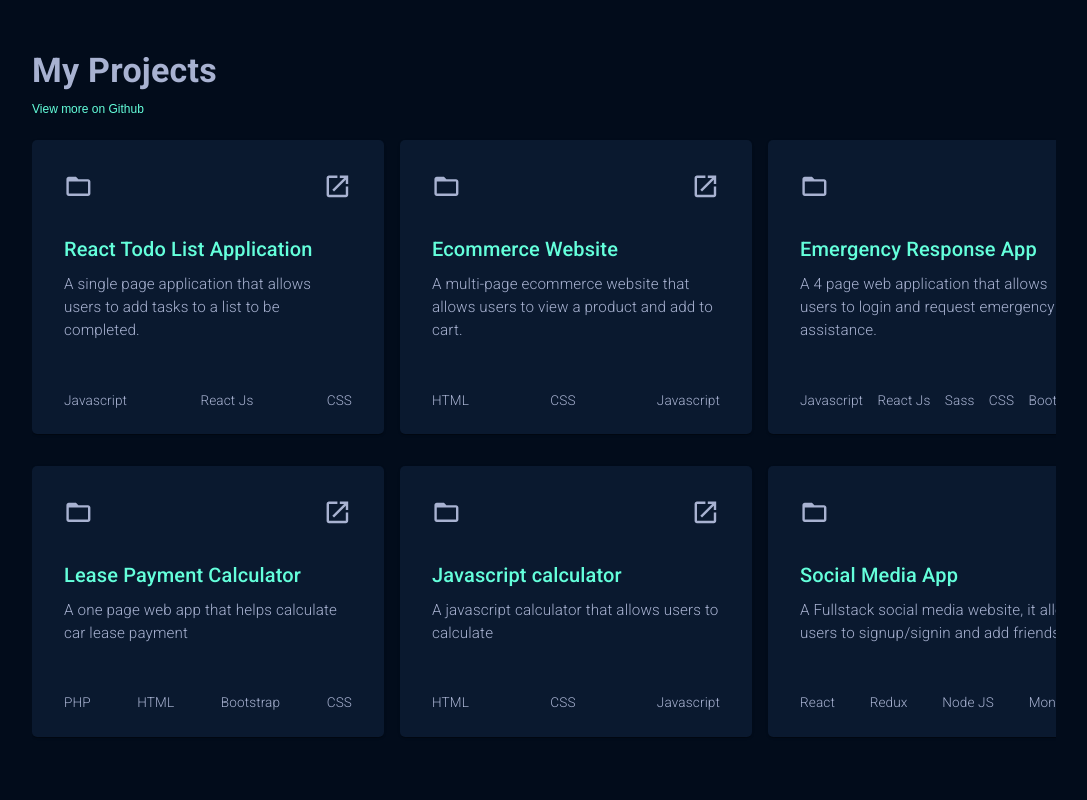
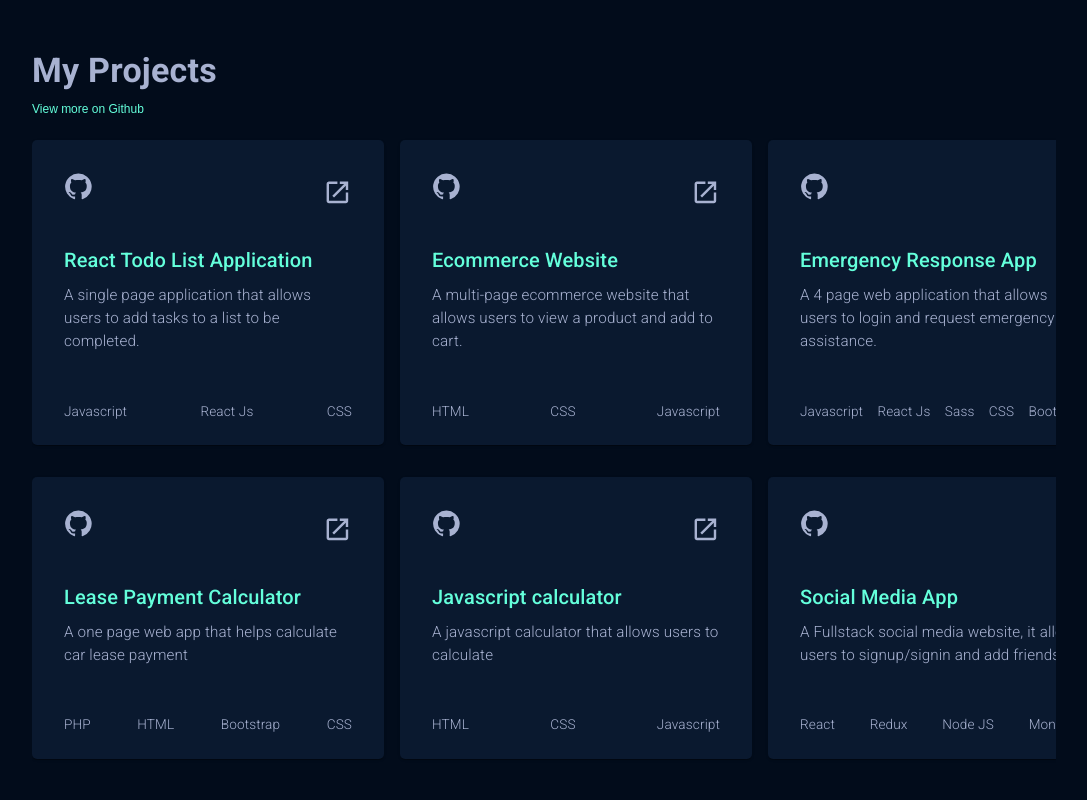
Before and after one commit to JAbsolu/React-portfolio, a React (Create React App) app: page / in a window 1280 px wide. Shown: the part 960-1760 px from the top of the page, without its empty margins (96-1183 px from the left). Built offline with nearby package versions, Linux system fonts and the light colour scheme.

Commit message:
fixed project links

```diff
--- a/src/components/Projects/index.jsx
+++ b/src/components/Projects/index.jsx
@@ -7,11 +7,13 @@ import {
   } from "@mui/material";
 import FolderOpenIcon from '@mui/icons-material/FolderOpen';
 import LaunchIcon from '@mui/icons-material/Launch';
+import GitHubIcon from '@mui/icons-material/GitHub';
 import Card from '@mui/material/Card';
 import CardContent from '@mui/material/CardContent';
 import FlexBetween from "../flexBetween";
 import { themeSettings } from "../../theme";
 import { projects } from "../../user";
+import { attributes } from "../../pageAttributes";
 
 
 const Projects = () => {
@@ -27,7 +29,10 @@ const Projects = () => {
         <Box sx={{
           mt: "5rem",
         }}>
-          <Typography variant="h4" sx={{
+          <Typography
+            variant="h4"
+            id={attributes.projects}
+            sx={{
             fontWeight: "bold",
             pt: "1rem",
             pb: "0",
@@ -62,6 +67,11 @@ const Projects = () => {
               overflowX: "scroll",
             }}>
               {/* CARD 1 */}
+              <Link
+                href={projects.todo.frontendView}
+                underline="none"
+                target="_new"
+              >
               <Card sx={{
                 minWidth: '22rem',
                 maxWidth: "24rem",
@@ -73,7 +83,11 @@ const Projects = () => {
                   p: "2rem",
                 }}>
                   <FlexBetween>
-                    <FolderOpenIcon sx={{
+                    <Link
+                      href={projects.todo.github}
+                      target="_new"
+                    >
+                    <GitHubIcon sx={{
                       color: lightSlate,
                       fontSize: "1.8rem",
                       "&:hover": {
@@ -81,6 +95,7 @@ const Projects = () => {
                         cursor: "pointer",
                       },
                     }}/>
+                    </Link>
                     <LaunchIcon sx={{
                       color: lightSlate,
                       fontSize: "1.8rem",
@@ -125,7 +140,13 @@ const Projects = () => {
                   </FlexBetween>
                 </CardContent>
               </Card>
+              </Link>
               {/* CARD 2 */}
+              <Link
+                href={projects.ecommerceApp.frontendView}
+                target="_new"
+                underline="none"
+              >
               <Card sx={{
                 minWidth: '22rem',
                 maxWidth: "24rem",
@@ -137,14 +158,20 @@ const Projects = () => {
                   p: "2rem",
                 }}>
                   <FlexBetween>
-                    <FolderOpenIcon sx={{
+                  <Link
+                      href={projects.ecommerceApp.github}
+                      target="_new"
+                      underline="none"
+                    >
+                      <GitHubIcon sx={{
                         color: lightSlate,
                         fontSize: "1.8rem",
                         "&:hover": {
                           color: green,
-                        cursor: 'pointer',
+                          cursor: "pointer",
                         },
                       }}/>
+                    </Link>
                     <LaunchIcon sx={{
                       color: lightSlate,
                       fontSize: "1.8rem",
@@ -189,7 +216,13 @@ const Projects = () => {
                   </FlexBetween>
                 </CardContent>
               </Card>
+              </Link>
               {/* CARD 3 */}
+              <Link
+                href={projects.ErApp.frontendView}
+                target="_new"
+                underline="none"
+              >
               <Card sx={{
                 minWidth: '22rem',
                 maxWidth: "24rem",
@@ -201,14 +234,19 @@ const Projects = () => {
                   p: "2rem",
                 }}>
                   <FlexBetween>
-                    <FolderOpenIcon sx={{
+                  <Link
+                      href={projects.ErApp.github}
+                      target="_new"
+                    >
+                      <GitHubIcon sx={{
                         color: lightSlate,
                         fontSize: "1.8rem",
                         "&:hover": {
                           color: green,
-                        cursor: 'pointer',
+                          cursor: "pointer",
                         },
                       }}/>
+                    </Link>
                     <LaunchIcon sx={{
                       color: lightSlate,
                       fontSize: "1.8rem",
@@ -253,6 +291,7 @@ const Projects = () => {
                   </FlexBetween>
                 </CardContent>
               </Card>
+              </Link>
             </Box>
             {/* ROW 2 */}
             <Box sx={{
@@ -263,6 +302,11 @@ const Projects = () => {
             }}>
 
             {/* CARD 1 */}
+            <Link
+                href={projects.leasePaymentCal.frontendView}
+                target="_new"
+                underline="none"
+              >
             <Card sx={{
               minWidth: '22rem',
               maxWidth: "24rem",
@@ -274,14 +318,19 @@ const Projects = () => {
                 p: "2rem",
               }}>
                 <FlexBetween>
-                  <FolderOpenIcon sx={{
+                <Link
+                      href={projects.leasePaymentCal.github}
+                      target="_new"
+                    >
+                      <GitHubIcon sx={{
                         color: lightSlate,
                         fontSize: "1.8rem",
                         "&:hover": {
                           color: green,
-                      cursor: 'pointer',
+                          cursor: "pointer",
                         },
                       }}/>
+                    </Link>
                   <LaunchIcon sx={{
                     color: lightSlate,
                     fontSize: "1.8rem",
@@ -326,8 +375,14 @@ const Projects = () => {
                 </FlexBetween>
               </CardContent>
             </Card>
+            </Link>
 
             {/* CARD 2 */}
+            <Link
+                href={projects.calculator.frontendView}
+                target="_new"
+                underline="none"
+              >
             <Card sx={{
               minWidth: '22rem',
               maxWidth: "24rem",
@@ -339,14 +394,19 @@ const Projects = () => {
                 p: "2rem",
               }}>
                 <FlexBetween>
-                  <FolderOpenIcon sx={{
+                <Link
+                      href={projects.calculator.github}
+                      target="_new"
+                    >
+                      <GitHubIcon sx={{
                         color: lightSlate,
                         fontSize: "1.8rem",
                         "&:hover": {
                           color: green,
-                      cursor: 'pointer',
+                          cursor: "pointer",
                         },
                       }}/>
+                    </Link>
                   <LaunchIcon sx={{
                     color: lightSlate,
                     fontSize: "1.8rem",
@@ -391,8 +451,14 @@ const Projects = () => {
                 </FlexBetween>
               </CardContent>
             </Card>
+            </Link>
 
              {/* CARD 3 */}
+             <Link
+                href={projects.socialMediaApp.frontendView}
+                target="_new"
+                underline="none"
+              >
              <Card sx={{
               minWidth: '22rem',
               maxWidth: "24rem",
@@ -404,14 +470,19 @@ const Projects = () => {
                 p: "2rem",
               }}>
                 <FlexBetween>
-                  <FolderOpenIcon sx={{
+                <Link
+                      href={projects.socialMediaApp.github}
+                      target="_new"
+                    >
+                      <GitHubIcon sx={{
                         color: lightSlate,
                         fontSize: "1.8rem",
                         "&:hover": {
                           color: green,
-                      cursor: 'pointer',
+                          cursor: "pointer",
                         },
                       }}/>
+                    </Link>
                   <LaunchIcon sx={{
                     color: lightSlate,
                     fontSize: "1.8rem",
@@ -456,6 +527,8 @@ const Projects = () => {
                 </FlexBetween>
               </CardContent>
             </Card>
+            </Link>
+
             </Box>
           </Box>
     );
--- a/src/user.js
+++ b/src/user.js
@@ -55,8 +55,8 @@ export const projects = {
     },
     calculator: {
         name: "Javascript calculator",
-        frontendView: null,
-        github: null,
+        frontendView: 'https://jscalculator-ruby.vercel.app/',
+        github: 'https://github.com/JAbsolu/Javascript-calculator',
         technology: ['HTML', 'CSS', 'Javascript'],
         description: 'A javascript calculator that allows users to calculate',
     },
--- a/src/views/home/index.jsx
+++ b/src/views/home/index.jsx
@@ -308,12 +308,13 @@ import Projects from "../../components/Projects";
 
         {/* ABOUT ME TEXT */}
         <Box
+          id={attributes.about}
           sx={{
             width: isNonMobile ? "90%" : null,
             display: isMobile ? "block" : "flex",
           }}
         >
-          <Box id={attributes.about}>
+          <Box>
             <Typography
               sx={{
                 p: "1rem 0",
```
Lines whose indentation alone changed are shown as unchanged.
